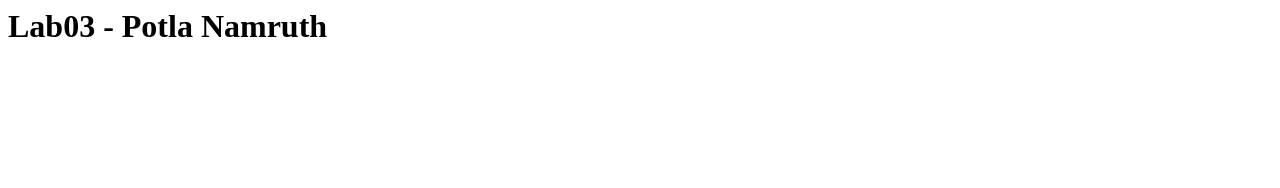
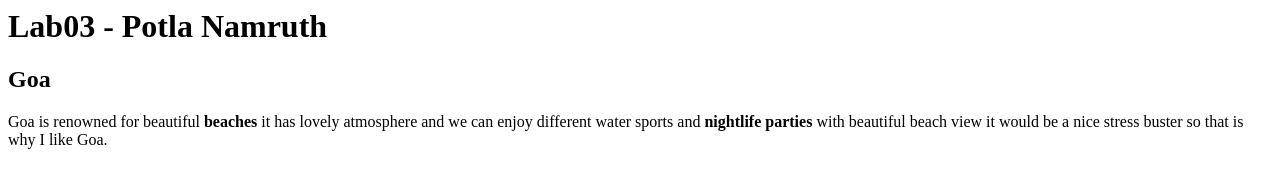
Before and after one commit to 44-563-WebApps-F23/44563-webapps-f23-assignment3-Namruth04, a plain HTML site: page index.html in a window 1280 px wide. Drawn offline with Linux system fonts and the light colour scheme.

Commit message:
html favourite spot

```diff
--- a/index.html
+++ b/index.html
@@ -7,5 +7,10 @@
     </head>
     <body>
         <h1>Lab03 - Potla Namruth</h1>
+        <h2>Goa</h2>
+        <p>Goa is renowned for beautiful <b>beaches</b> it has lovely atmosphere and we can enjoy different water sports and <b>nightlife parties</b> with beautiful beach view it would be a nice stress buster so that is why I like Goa. </p>
+
+
+
     </body>
 </html>
```
